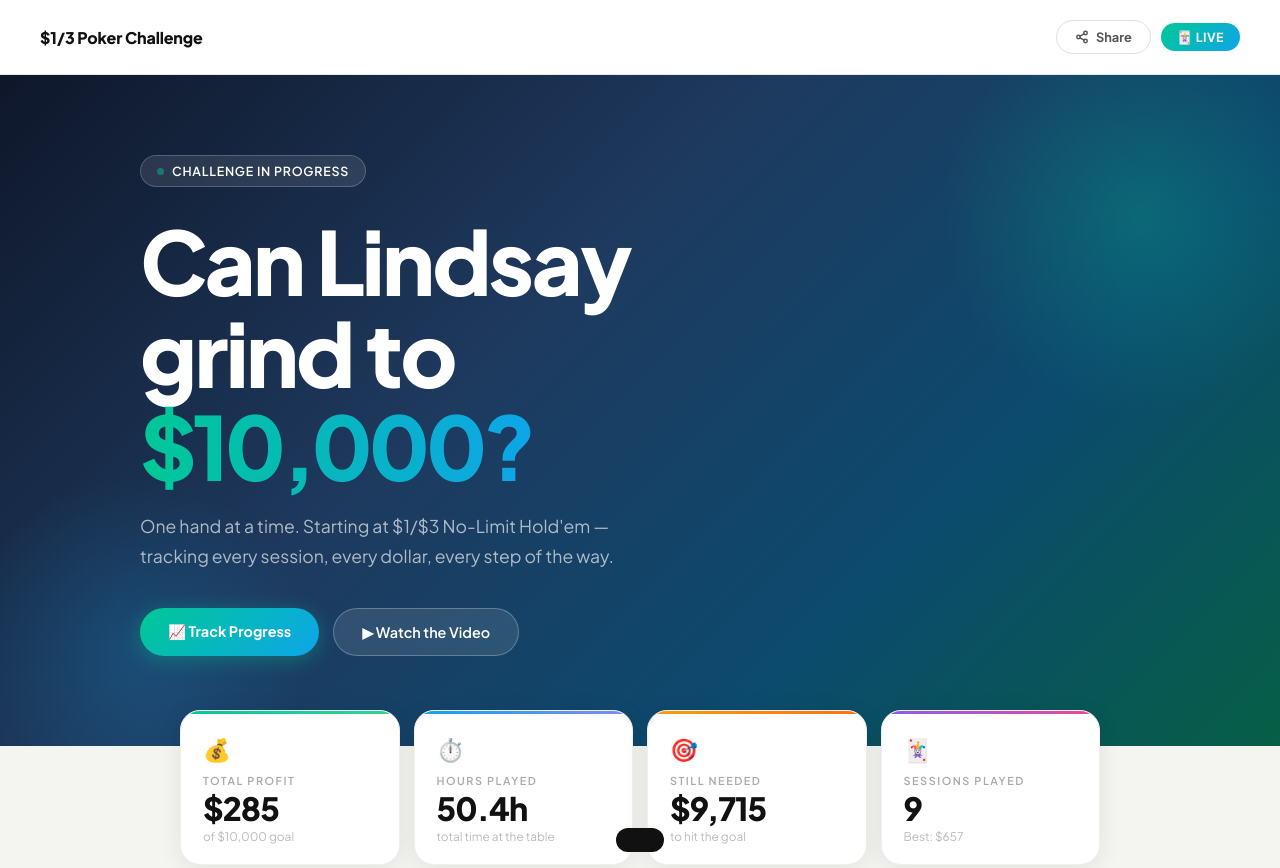
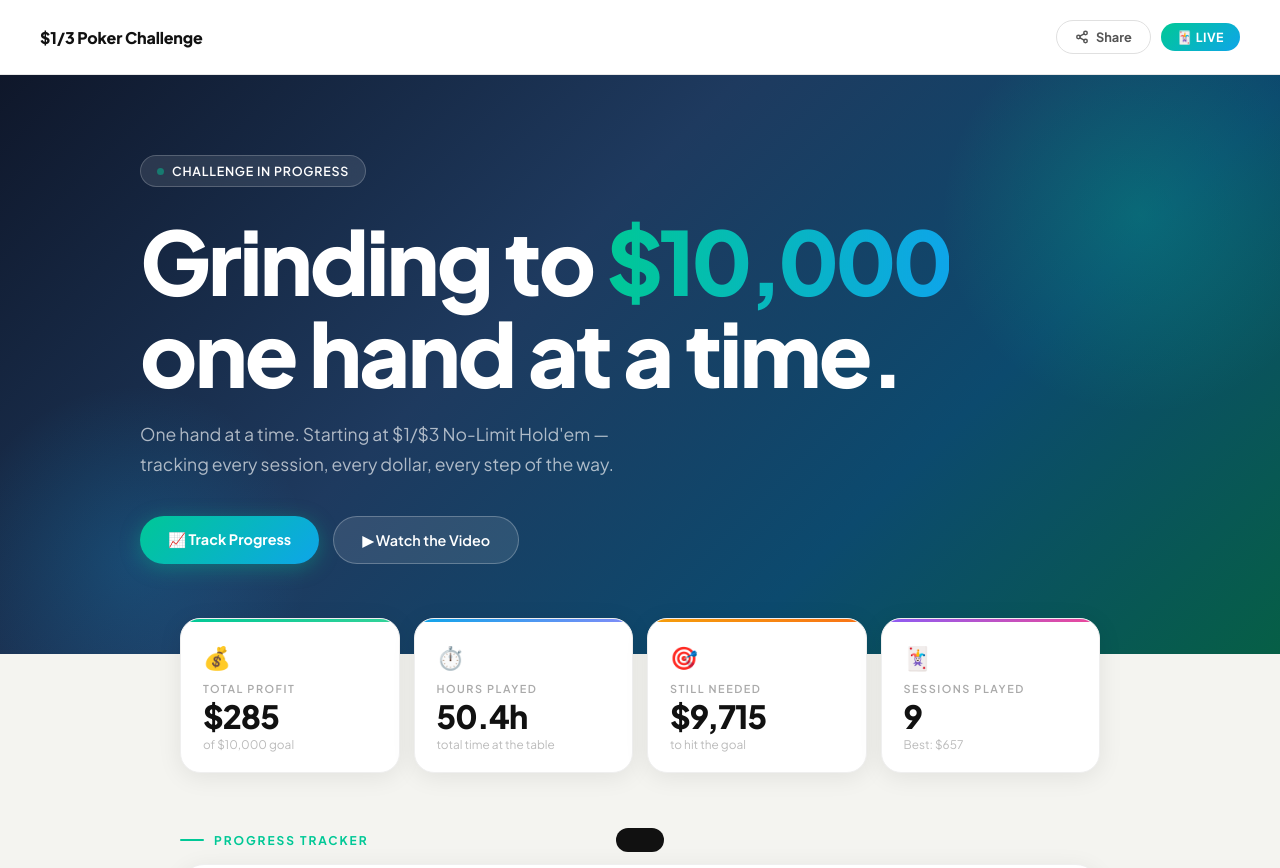
Before and after one commit to malukido/1-3-Challenge, a plain HTML site: page index.html in a window 1280 px wide. Shown: the top 868 px of the page. Drawn offline with nearby package versions, Linux system fonts and the light colour scheme.

Commit message:
Update index.html

```diff
--- a/index.html
+++ b/index.html
@@ -657,7 +657,7 @@
   <section class="hero">
     <div class="hero-inner">
       <div class="hero-badge"><span class="dot"></span>Challenge in progress</div>
-<h1>Can Lindsay<br>grind to<br><span class="accent">$10,000?</span></h1>
+<h1>Grinding to <span class="accent">$10,000</span><br>one hand at a time.</h1>
 <p>One hand at a time. Starting at $1/$3 No-Limit Hold'em — tracking every session, every dollar, every step of the way.</p>
       <div class="hero-buttons">
         <a href="#progress" class="btn-primary">📈 Track Progress</a>
```
